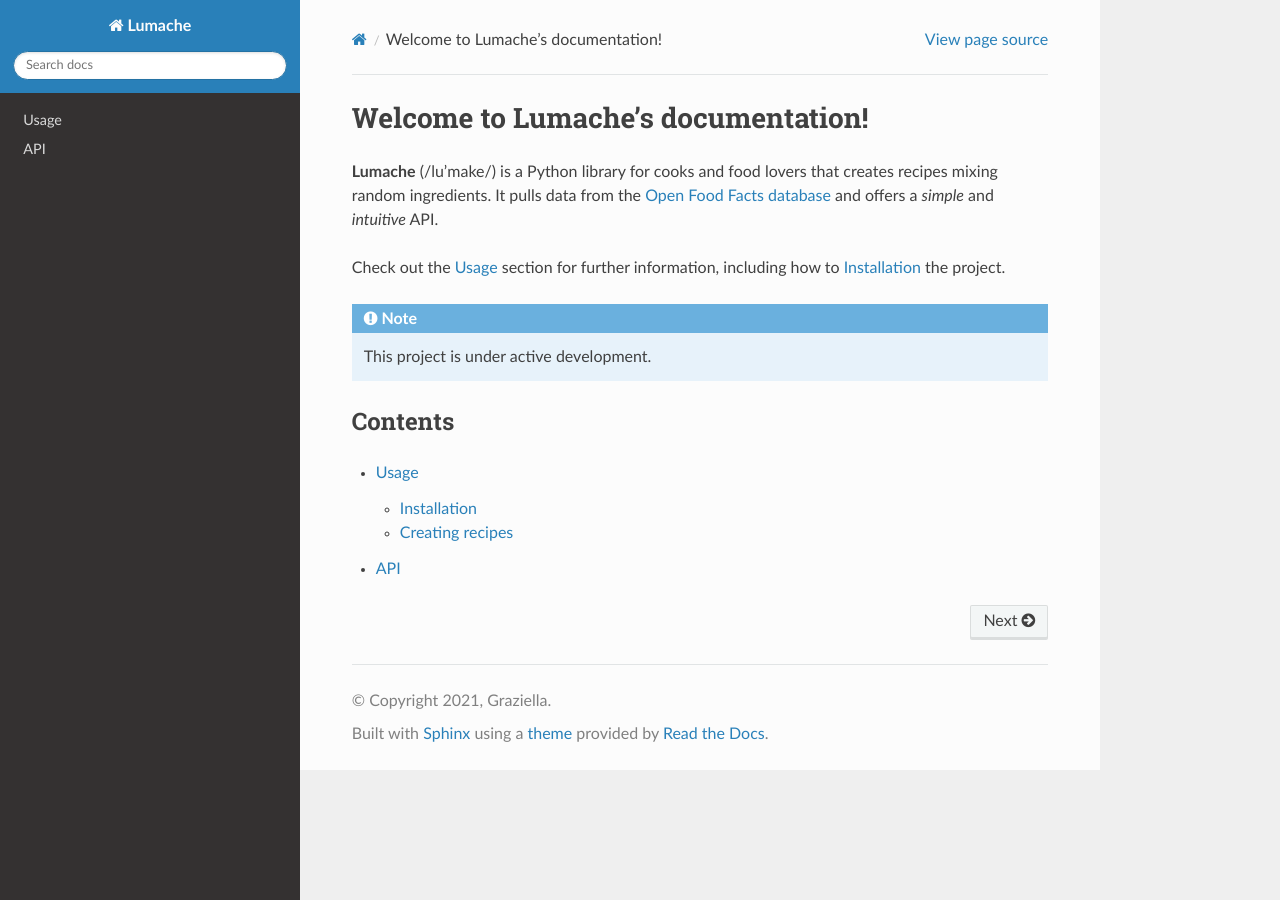
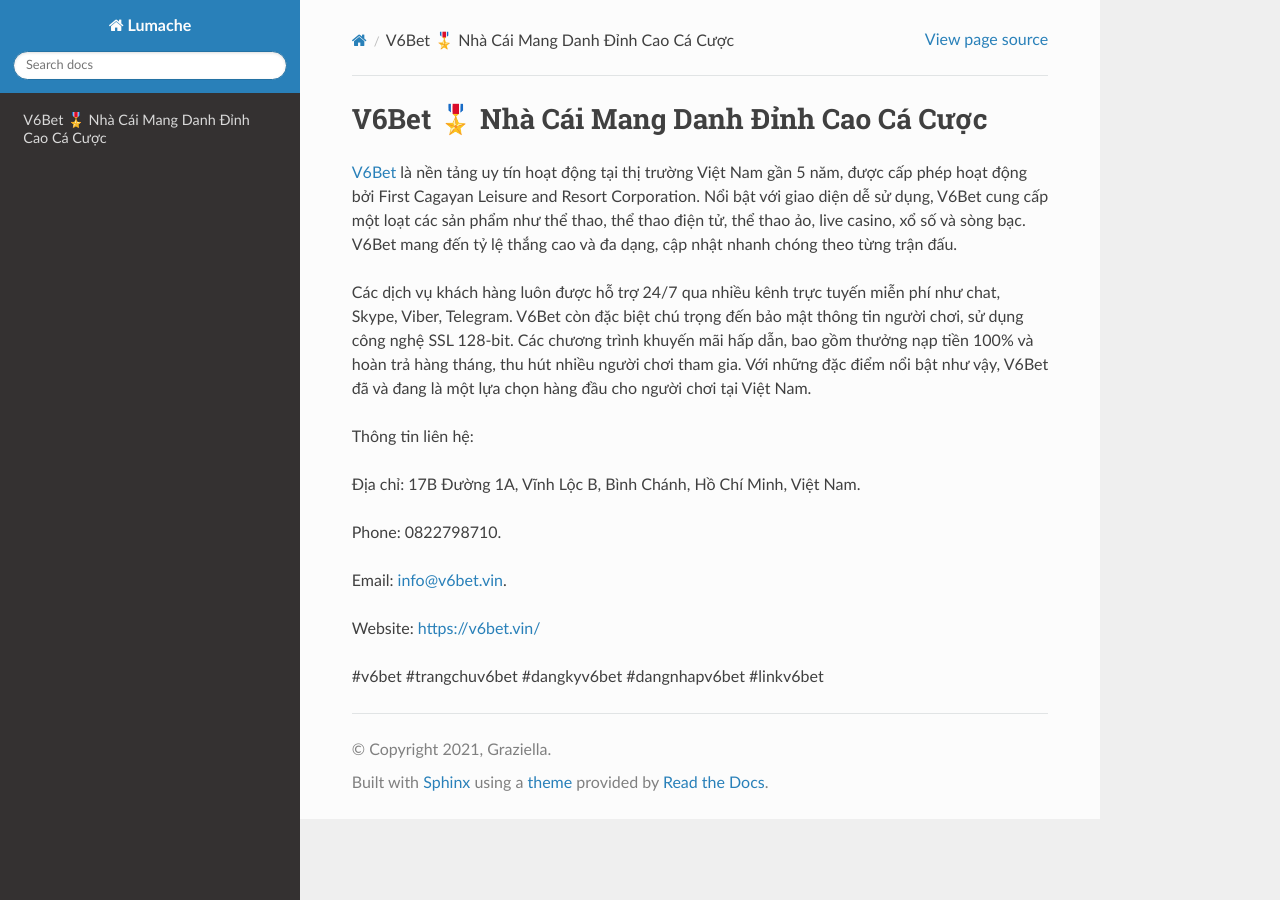
Before and after one commit to parkisngan19/v6betvin, a Sphinx documentation site: the page built from docs/source/index.rst, in a window 1280 px wide. Built offline with Sphinx 7.4.7 and the Read the Docs theme 3.1.0, drawn with Linux system fonts in a browser that asks for light colours.

Commit message:
Update index.rst

```diff
--- a/docs/source/index.rst
+++ b/docs/source/index.rst
@@ -1,22 +1,18 @@
-Welcome to Lumache's documentation!
+V6Bet 🎖️ Nhà Cái Mang Danh Đỉnh Cao Cá Cược
 ===================================
 
-**Lumache** (/lu'make/) is a Python library for cooks and food lovers
-that creates recipes mixing random ingredients.
-It pulls data from the `Open Food Facts database <https://world.openfoodfacts.org/>`_
-and offers a *simple* and *intuitive* API.
+`V6Bet <https://v6bet.vin/>`_ là nền tảng uy tín hoạt động tại thị trường Việt Nam gần 5 năm, được cấp phép hoạt động bởi First Cagayan Leisure and Resort Corporation. Nổi bật với giao diện dễ sử dụng, V6Bet cung cấp một loạt các sản phẩm như thể thao, thể thao điện tử, thể thao ảo, live casino, xổ số và sòng bạc. V6Bet mang đến tỷ lệ thắng cao và đa dạng, cập nhật nhanh chóng theo từng trận đấu.
 
-Check out the :doc:`usage` section for further information, including
-how to :ref:`installation` the project.
+Các dịch vụ khách hàng luôn được hỗ trợ 24/7 qua nhiều kênh trực tuyến miễn phí như chat, Skype, Viber, Telegram. V6Bet còn đặc biệt chú trọng đến bảo mật thông tin người chơi, sử dụng công nghệ SSL 128-bit. Các chương trình khuyến mãi hấp dẫn, bao gồm thưởng nạp tiền 100% và hoàn trả hàng tháng, thu hút nhiều người chơi tham gia. Với những đặc điểm nổi bật như vậy, V6Bet đã và đang là một lựa chọn hàng đầu cho người chơi tại Việt Nam.
 
-.. note::
+Thông tin liên hệ:
 
-   This project is under active development.
+Địa chỉ: 17B Đường 1A, Vĩnh Lộc B, Bình Chánh, Hồ Chí Minh, Việt Nam.
 
-Contents
---------
+Phone: 0822798710.
 
-.. toctree::
+Email: info@v6bet.vin.
 
-   usage
-   api
+Website: https://v6bet.vin/
+
+#v6bet #trangchuv6bet #dangkyv6bet #dangnhapv6bet #linkv6bet
```
